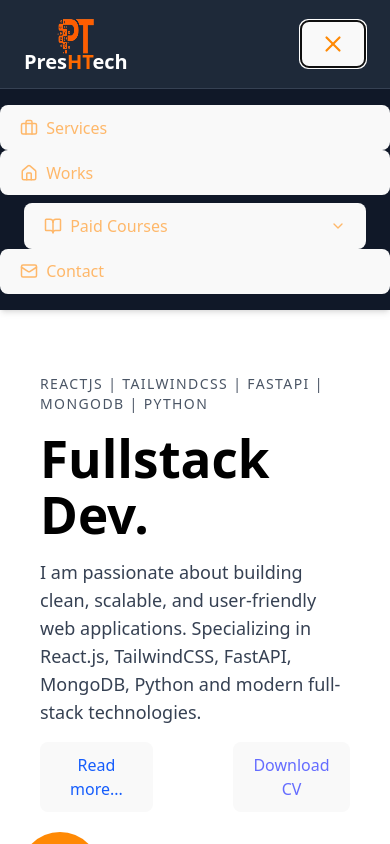
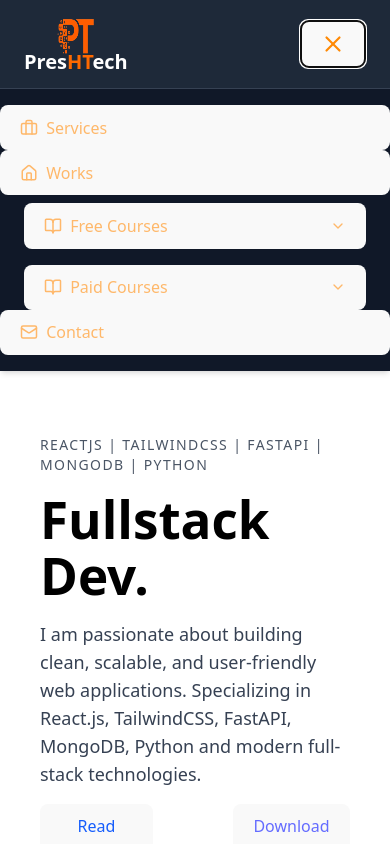
Before and after one commit to preshtech96/Preshtech-portfollio, a React (Vite) app: page / in a window 390 px wide. Both pictures are taken after a click on the button 332 px from the left and 44 px from the top of the page. Shown: the top 844 px of the page. Built offline with nearby package versions, Linux system fonts and the light colour scheme.

Commit message:
Enhance Navbar with free courses and mobile dropdown
Added free courses dropdown and updated mobile menu.

```diff
--- a/src/components/Navbar.jsx
+++ b/src/components/Navbar.jsx
@@ -27,6 +27,15 @@ const Navbar = () => {
     { title: "NextJS", price: "$278.42" },
   ];
 
+  const freeCourses = [
+    "HTML & CSS Basics",
+    "JavaScript Fundamentals",
+    "Intro to ReactJS",
+    "Python for Beginners",
+    "Getting Started with Git & GitHub",
+    "AI Content Creation",
+  ];
+
   const togglePaidDropdown = () => {
     setShowPaidDropdown((prev) => !prev);
     setShowFreeDropdown(false);
@@ -51,41 +60,34 @@ const Navbar = () => {
   };
 
   return (
-    <nav className="bg-gray-800 text-white relative shadow-md">
+    <nav className="bg-gray-800 text-white relative shadow-md z-[999]">
       <div className="flex justify-between items-center p-4 px-6 md:px-10">
         <div className="flex flex-col items-center">
           <img src={preshtech} alt="Logo" className="h-10 w-10" />
-          <p className="text-xl font-bold text-center leading-none -mt-1">
+          <p className="text-xl font-bold leading-none -mt-1">
             Pres<span className="text-orange-500">HT</span>ech
           </p>
         </div>
-
-        {/* Desktop Menu */}
         <div className="hidden md:flex space-x-8 items-center text-orange-300">
           <button
             onClick={() => scrollToSection("services")}
             className="flex items-center gap-2 hover:text-orange-500 transition"
           >
-            <Briefcase size={18} />
-            Services
+            <Briefcase size={18} /> Services
           </button>
 
           <button
             onClick={() => scrollToSection("works")}
             className="flex items-center gap-2 hover:text-orange-500 transition"
           >
-            <Home size={18} />
-            Works
+            <Home size={18} /> Works
           </button>
-
-          {/* Free Courses */}
           <div className="relative">
             <button
               onClick={toggleFreeDropdown}
               className="flex items-center gap-1 hover:text-orange-500 transition"
             >
-              <BookOpen size={18} />
-              Free Courses
+              <BookOpen size={18} /> Free Courses
               <ChevronDown
                 size={16}
                 className={`transform transition-transform ${
@@ -93,16 +95,10 @@ const Navbar = () => {
                 }`}
               />
             </button>
+
             {showFreeDropdown && (
               <div className="absolute left-0 mt-2 w-56 bg-gray-900 border border-gray-700 rounded-lg shadow-lg py-2 z-50">
-                {[
-                  "HTML & CSS Basics",
-                  "JavaScript Fundamentals",
-                  "Intro to ReactJS",
-                  "Python for Beginners",
-                  "Getting Started with Git & GitHub",
-                  "AI Content Creation",
-                ].map((course, index) => (
+                {freeCourses.map((course, index) => (
                   <button
                     key={index}
                     onClick={() => scrollToSection("contact")}
@@ -114,15 +110,12 @@ const Navbar = () => {
               </div>
             )}
           </div>
-
-          {/* Paid Courses */}
           <div className="relative">
             <button
               onClick={togglePaidDropdown}
               className="flex items-center gap-1 hover:text-orange-500 transition"
             >
-              <BookOpen size={18} />
-              Paid Courses
+              <BookOpen size={18} /> Paid Courses
               <ChevronDown
                 size={16}
                 className={`transform transition-transform ${
@@ -136,12 +129,13 @@ const Navbar = () => {
                 {paidCourses.map((course, index) => (
                   <div
                     key={index}
-                    className="flex items-center justify-between px-4 py-2 text-orange-300 hover:bg-gray-700 hover:text-orange-500 transition"
+                    className="flex justify-between px-4 py-2 text-orange-300 hover:bg-gray-700 hover:text-orange-500 transition"
                   >
                     <span>{course.title}</span>
                     <span className="text-sm text-gray-400">{course.price}</span>
                   </div>
                 ))}
+
                 <div className="px-4 pt-4 border-t border-gray-700 mt-2">
                   <p className="text-sm text-gray-400 mb-2 italic">
                     Note: Please click below to open the application form page.
@@ -162,43 +156,71 @@ const Navbar = () => {
             onClick={() => scrollToSection("contact")}
             className="flex items-center gap-2 hover:text-orange-500 transition"
           >
-            <Mail size={18} />
-            Contact
+            <Mail size={18} /> Contact
           </button>
         </div>
-
-        {/* Mobile Menu Toggle */}
         <div className="md:hidden">
           <button className="text-orange-400" onClick={() => setIsOpen(!isOpen)}>
             {isOpen ? <X size={26} /> : <Menu size={26} />}
           </button>
         </div>
       </div>
+      {isOpen && (
+        <div className="w-full bg-gray-900 border-t border-gray-700 flex flex-col text-orange-300 py-4 md:hidden max-h-[75vh] overflow-y-auto z-[999]">
 
-      {/* Mobile Dropdown */}
-      {isOpen && (
-        <div className="w-full bg-gray-900 border-t border-gray-700 flex flex-col text-orange-300 py-4 md:hidden max-h-[75vh] overflow-y-auto">
           <button
             onClick={() => scrollToSection("services")}
             className="flex items-center gap-2 px-6 py-2 hover:bg-gray-700 hover:text-orange-500 transition"
           >
             <Briefcase size={18} /> Services
           </button>
+
           <button
             onClick={() => scrollToSection("works")}
             className="flex items-center gap-2 px-6 py-2 hover:bg-gray-700 hover:text-orange-500 transition"
           >
             <Home size={18} /> Works
           </button>
+          <div className="px-6 mt-2 relative z-[999]">
+            <button
+              onClick={toggleFreeDropdown}
+              className="flex items-center justify-between w-full py-3 hover:text-orange-500 transition"
+            >
+              <span className="flex items-center gap-2">
+                <BookOpen size={18} /> Free Courses
+              </span>
 
-          <div className="px-6 mt-2">
+              <ChevronDown
+                size={16}
+                className={`transform transition-transform ${
+                  showFreeDropdown ? "rotate-180" : ""
+                }`}
+              />
+            </button>
+
+            {showFreeDropdown && (
+              <div className="rounded-lg mt-2 max-h-64 overflow-y-scroll border border-gray-700 shadow-xl relative z-[999]">
+                {freeCourses.map((course, index) => (
+                  <button
+                    key={index}
+                    onClick={() => scrollToSection("contact")}
+                    className="block w-full text-left px-4 py-3 text-orange-300 hover:bg-gray-700 hover:text-orange-500 transition"
+                  >
+                    {course}
+                  </button>
+                ))}
+              </div>
+            )}
+          </div>
+          <div className="px-6 mt-4 relative z-[999]">
             <button
               onClick={togglePaidDropdown}
-              className="flex items-center justify-between w-full py-2 hover:text-orange-500 transition"
+              className="flex items-center justify-between w-full py-3 hover:text-orange-500 transition"
             >
               <span className="flex items-center gap-2">
                 <BookOpen size={18} /> Paid Courses
               </span>
+
               <ChevronDown
                 size={16}
                 className={`transform transition-transform ${
@@ -208,17 +230,18 @@ const Navbar = () => {
             </button>
 
             {showPaidDropdown && (
-              <div className="bg-gray-800 rounded-lg mt-1 max-h-64 overflow-y-auto">
+              <div className="bg-gray-800 rounded-lg mt-2 max-h-72 overflow-y-scroll border border-gray-700 shadow-xl relative z-[999]">
                 {paidCourses.map((course, index) => (
                   <div
                     key={index}
-                    className="flex items-center justify-between px-4 py-2 text-orange-300 hover:bg-gray-700 hover:text-orange-500 transition"
+                    className="flex justify-between px-4 py-3 text-orange-300 hover:bg-gray-700 hover:text-orange-500 transition"
                   >
                     <span className="text-sm">{course.title}</span>
                     <span className="text-xs text-gray-400">{course.price}</span>
                   </div>
                 ))}
-                <div className="px-4 pt-3 border-t border-gray-700 mt-2 mb-2">
+
+                <div className="px-4 pt-3 border-t border-gray-700 mt-2 mb-3">
                   <p className="text-xs text-gray-400 mb-2 italic">
                     Note: Click below to open the application form page.
                   </p>
```
